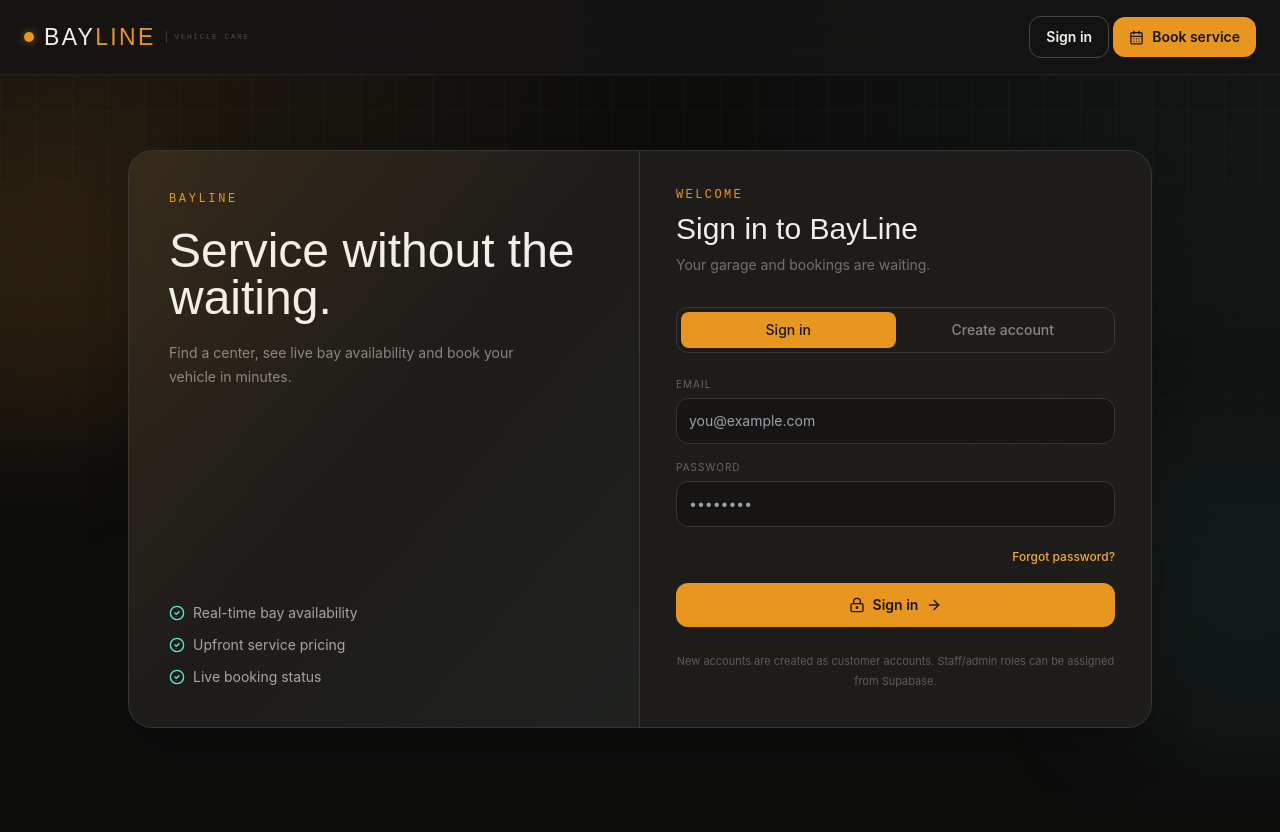
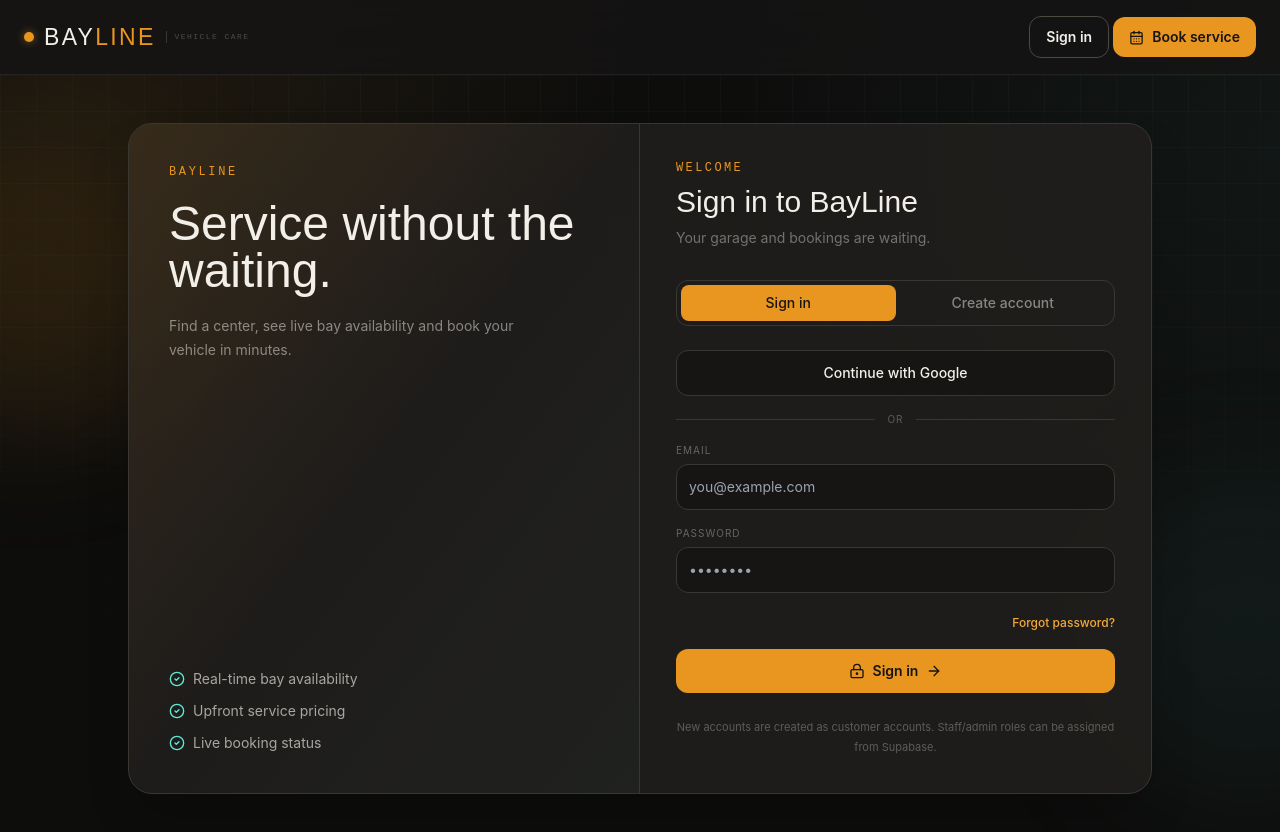
Before and after one commit to 23ars65/BayLine-Premium-Live-Operations, a React (Vite) app in the folder frontend/: page /login in a window 1280 px wide. Shown: the top 832 px of the page. Before the commit the page ends 803 px from the top, so only its background shows below. Built offline with nearby package versions, Linux system fonts and the light colour scheme; no server answers.

Commit message:
Add Google Sign In

```diff
--- a/frontend/src/pages/Login.tsx
+++ b/frontend/src/pages/Login.tsx
@@ -42,7 +42,24 @@ export function Login() {
       listener.subscription.unsubscribe()
     }
   }, [])
+async function handleGoogleSignIn() {
+  setError(null)
+  setBusy(true)
 
+  try {
+    const { error } = await supabase.auth.signInWithOAuth({
+      provider: 'google',
+      options: {
+        redirectTo: `${window.location.origin}/app`,
+      },
+    })
+
+    if (error) throw error
+  } catch (err) {
+    setError(err instanceof Error ? err.message : 'Google sign-in failed')
+    setBusy(false)
+  }
+}
   async function handleSubmit(e: FormEvent) {
     e.preventDefault()
     setError(null)
@@ -152,6 +169,22 @@ export function Login() {
               <button onClick={() => { setMode('signup'); setError(null); setMessage(null) }} className={`rounded-lg py-2 text-sm font-medium transition ${mode === 'signup' ? 'bg-amber-500 text-graphite-950' : 'text-bone/50'}`}>Create account</button>
             </div>
           )}
+<button
+  type="button"
+  onClick={handleGoogleSignIn}
+  disabled={busy}
+  className="mb-4 flex w-full items-center justify-center gap-3 rounded-xl border border-graphite-700 bg-graphite-950 px-4 py-3 text-sm font-medium text-bone transition hover:border-graphite-600 hover:bg-graphite-800 disabled:opacity-50"
+>
+
+  Continue with Google
+</button>
+
+<div className="mb-4 flex items-center gap-3">
+  <div className="h-px flex-1 bg-graphite-700" />
+  <span className="text-[10px] uppercase tracking-widest text-bone/30">or</span>
+  <div className="h-px flex-1 bg-graphite-700" />
+</div>
+
 
           <form onSubmit={handleSubmit} className="space-y-4">
             {mode === 'signup' && (
```
